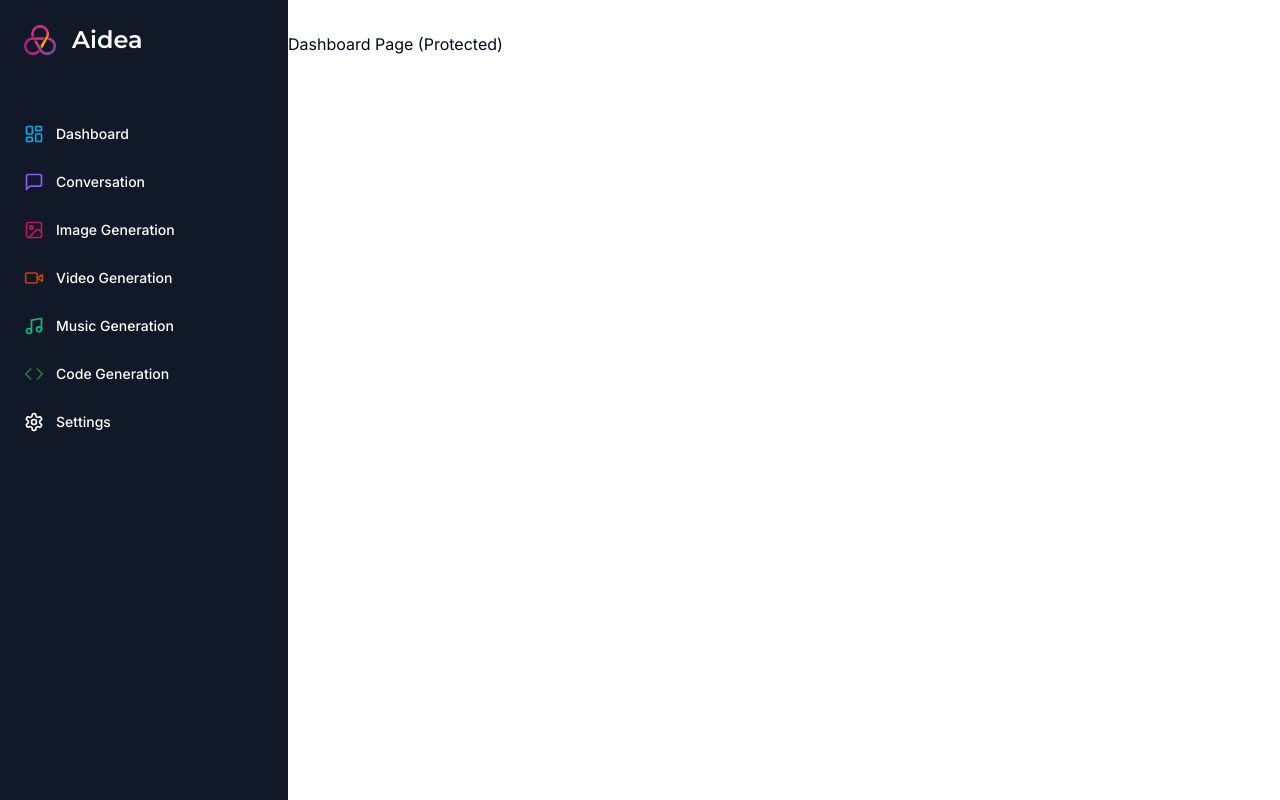
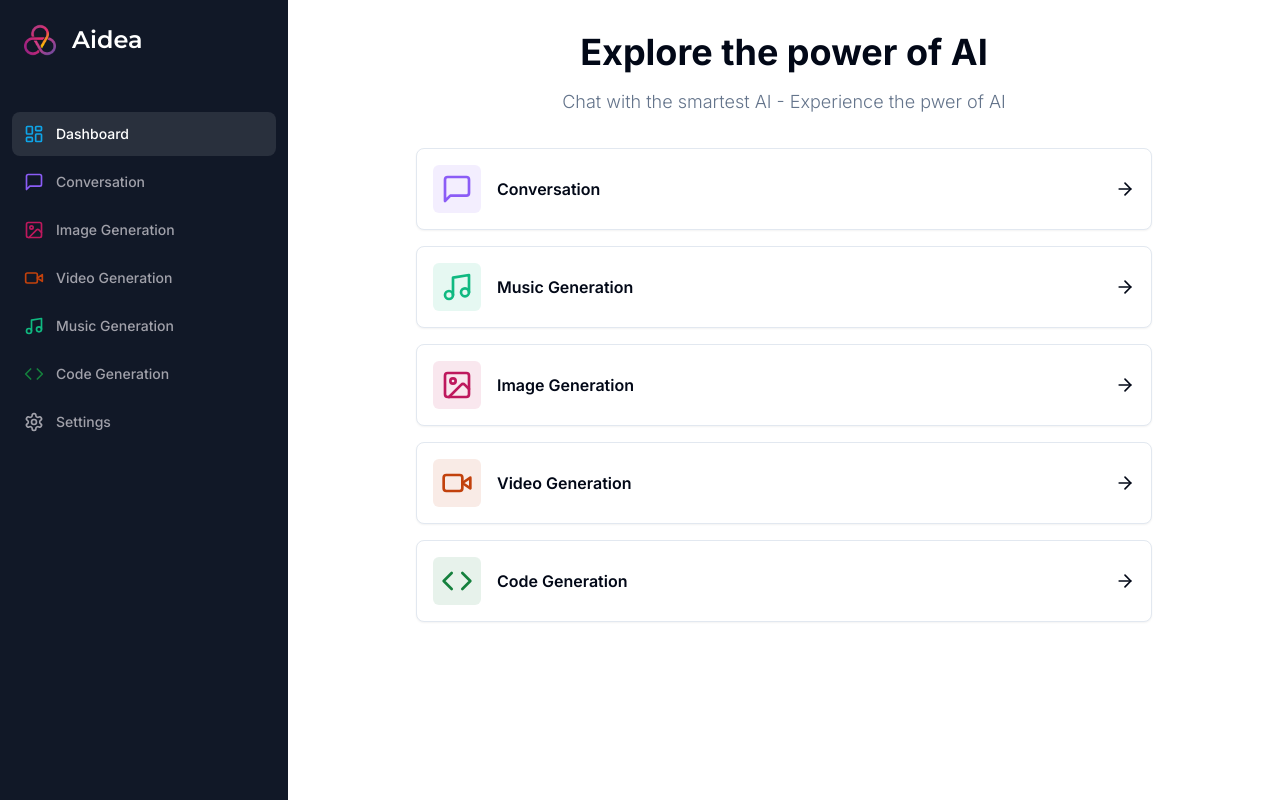
Before and after one commit to Mohahmad0/SaaS-AI-Website, a Next.js app: page /dashboard in a window 1280 px wide. Built offline with nearby package versions, Linux system fonts and the light colour scheme.

Commit message:
Dashboard complete

```diff
--- a/app/(dashboard)/(routes)/dashboard/page.tsx
+++ b/app/(dashboard)/(routes)/dashboard/page.tsx
@@ -1,9 +1,84 @@
+"use client";
 
-// Dashboard Homepage
+import { Card } from "@/components/ui/card";
+import { cn } from "@/lib/utils";
+import { ArrowRight, Code, ImageIcon, MessageSquare, Music, VideoIcon } from "lucide-react";
+import { useRouter } from "next/navigation";
+
+// Implementation of an array for various ai tools on to dashboard
+const tools = [
+    {
+        label: "Conversation",
+        icon: MessageSquare,
+        color: "text-violet-500",
+        bgColor: "bg-violet-500/10",
+        href: "/conversation"
+    },
+    {
+        label: "Music Generation",
+        icon: Music,
+        color: "text-emerald-500",
+        bgColor: "bg-emerald-500/10",
+        href: "/music"
+    },
+    {
+        label: "Image Generation",
+        icon: ImageIcon,
+        color: "text-pink-700",
+        bgColor: "bg-pink-700/10",
+        href: "/image"
+    },
+    {
+        label: "Video Generation",
+        icon: VideoIcon,
+        color: "text-orange-700",
+        bgColor: "bg-orange-700/10",
+        href: "/video"
+    },
+    {
+        label: "Code Generation",
+        icon: Code,
+        color: "text-green-700",
+        bgColor: "bg-green-700/10",
+        href: "/code"
+    },
+]
+
+// Dashboard Homepage that shows which tool the user is using
+// Card element from Shadcn
 const DashboardPage = () => {
+    const router = useRouter();
     return (
         <div>
-            <p> Dashboard Page (Protected)</p>
+            <div className="mb-8 space-y-4">
+                <h2 className="text-2xl md:text-4xl font-bold text-center">
+                    Explore the power of AI
+                </h2>
+                <p className="text-muted-foreground font-light text-sm
+                              md:text-lg text-center">
+                    Chat with the smartest AI - Experience the pwer of AI
+                </p>
+            </div>
+            <div className="px-4 md:px-20 lg:px-32 space-y-4">
+                {tools.map((tool) => (
+                    <Card
+                        onClick={() => router.push(tool.href)}
+                        key={tool.href}
+                        className="p-4 border-black-5 flex items-center
+                        justify-between hover:shadow-md transition cursor-pointer"
+                    >
+                        <div className="flex items-center gap-x-4">
+                            <div className={cn("p-2 w-fit rounded-md", tool.bgColor)}>
+                                <tool.icon className={cn("w-8 h-8", tool.color)} />
+                            </div>
+                            <div className="font-semibold">
+                                {tool.label}
+                            </div>
+                        </div>
+                        <ArrowRight className="w-5 h-5" />
+                    </Card>
+                ))}
+            </div>
         </div>
     )
 }
--- a/components/mobile-sidebar.tsx
+++ b/components/mobile-sidebar.tsx
@@ -7,12 +7,17 @@
 import { useEffect, useState } from "react";
 
 const MobileSidebar = () => {
+
     // below solves the hydration error when page is refreshed multiple times
     const[isMounted, setIsMounted] = useState(false);
 
     useEffect(() => {
         setIsMounted(true);
     }, []);
+
+    if (!isMounted){
+        return null;
+    }
 
     // implements sheet style from shadcn ui so you are able to open and close the sidebar
     // on mobile devices
--- a/components/sidebar.tsx
+++ b/components/sidebar.tsx
@@ -3,9 +3,11 @@
 import Link from "next/link";
 import Image from "next/image";
 import { Montserrat } from "next/font/google";
+import { usePathname } from "next/navigation";
 
 import { cn } from "@/lib/utils";
 import { Code, ImageIcon, LayoutDashboard, MessageSquare, Music, Settings, VideoIcon } from "lucide-react";
+
 
 // Implementation of sidebar
 
@@ -61,8 +63,10 @@
 ];
 
 
-// Implementation of the sidebar sizing, color, logo, and hover effect
+// Implementation of the sidebar sizing, color, logo, hover effect, and highlight to show what route you are currently on
 const Sidebar = () => {
+    const pathname = usePathname();
+
     return (
         // Sidebar size and color
         <div className="space-y-4 py-4 flex flex-col h-full bg-[#111827] text-white">
@@ -83,8 +87,8 @@
                     {routes.map((route) => (
                         <Link href={route.href}
                               key={route.href}
-                              className="text-sm group flex p-3 w-full justify-start font-medium cursor-pointer hover:text-white
-                              hover:bg-white/10 rounded-lg transition"
+                              className={cn("text-sm group flex p-3 w-full justify-start font-medium cursor-pointer hover:text-white hover:bg-white/10 rounded-lg transition",
+                              pathname === route.href ? "text-white bg-white/10" : "text-zinc-400")}
                               >
                             <div className="flex items-center flex-1">
                                 <route.icon className={cn("h-5 w-5 mr-3", route.color)} />
--- /dev/null
+++ b/components/ui/card.tsx
@@ -0,0 +1,79 @@
+import * as React from "react"
+
+import { cn } from "@/lib/utils"
+
+const Card = React.forwardRef<
+  HTMLDivElement,
+  React.HTMLAttributes<HTMLDivElement>
+>(({ className, ...props }, ref) => (
+  <div
+    ref={ref}
+    className={cn(
+      "rounded-lg border bg-card text-card-foreground shadow-sm",
+      className
+    )}
+    {...props}
+  />
+))
+Card.displayName = "Card"
+
+const CardHeader = React.forwardRef<
+  HTMLDivElement,
+  React.HTMLAttributes<HTMLDivElement>
+>(({ className, ...props }, ref) => (
+  <div
+    ref={ref}
+    className={cn("flex flex-col space-y-1.5 p-6", className)}
+    {...props}
+  />
+))
+CardHeader.displayName = "CardHeader"
+
+const CardTitle = React.forwardRef<
+  HTMLParagraphElement,
+  React.HTMLAttributes<HTMLHeadingElement>
+>(({ className, ...props }, ref) => (
+  <h3
+    ref={ref}
+    className={cn(
+      "text-2xl font-semibold leading-none tracking-tight",
+      className
+    )}
+    {...props}
+  />
+))
+CardTitle.displayName = "CardTitle"
+
+const CardDescription = React.forwardRef<
+  HTMLParagraphElement,
+  React.HTMLAttributes<HTMLParagraphElement>
+>(({ className, ...props }, ref) => (
+  <p
+    ref={ref}
+    className={cn("text-sm text-muted-foreground", className)}
+    {...props}
+  />
+))
+CardDescription.displayName = "CardDescription"
+
+const CardContent = React.forwardRef<
+  HTMLDivElement,
+  React.HTMLAttributes<HTMLDivElement>
+>(({ className, ...props }, ref) => (
+  <div ref={ref} className={cn("p-6 pt-0", className)} {...props} />
+))
+CardContent.displayName = "CardContent"
+
+const CardFooter = React.forwardRef<
+  HTMLDivElement,
+  React.HTMLAttributes<HTMLDivElement>
+>(({ className, ...props }, ref) => (
+  <div
+    ref={ref}
+    className={cn("flex items-center p-6 pt-0", className)}
+    {...props}
+  />
+))
+CardFooter.displayName = "CardFooter"
+
+export { Card, CardHeader, CardFooter, CardTitle, CardDescription, CardContent }
```
